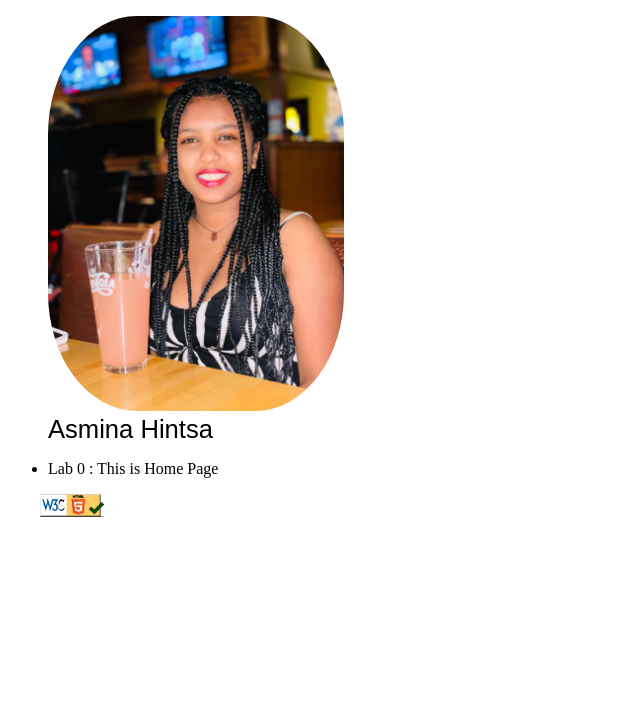
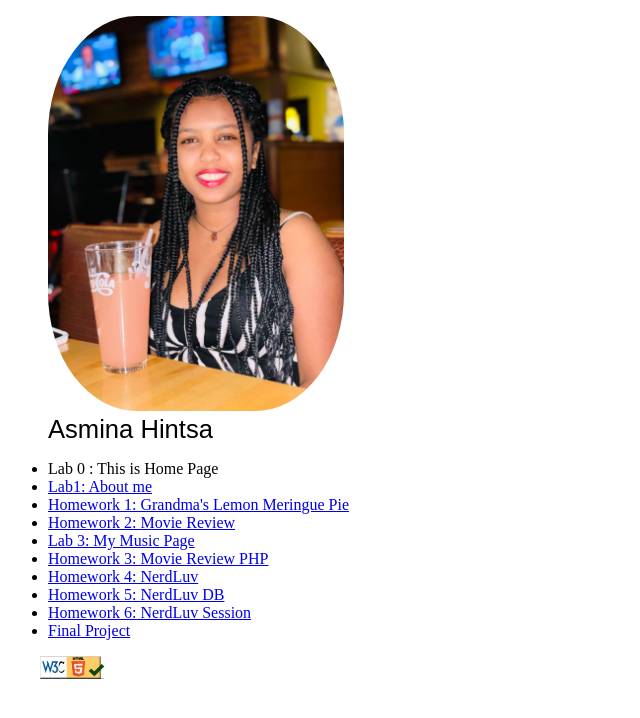
Before and after one commit to AsminaTekle/WAP, a plain HTML site: page index.html in a window 1280 px wide. Shown: the whole page, without its empty margins (0-640 px from the left). Drawn offline with Linux system fonts and the light colour scheme.

Commit message:
Update index.html

```diff
--- a/index.html
+++ b/index.html
@@ -15,7 +15,16 @@
     <nav>
         <ul>
             <li>Lab 0 : This is Home Page</li>
-              </ul>
+            <li><a href="#">Lab1: About me</a></li>
+            <li><a href="#">Homework 1: Grandma's Lemon Meringue Pie</a></li>
+            <li><a href="#">Homework 2: Movie Review</a></li>
+            <li><a href="#">Lab 3: My Music Page</a></li>
+            <li><a href="#">Homework 3: Movie Review PHP</a></li>
+            <li><a href="#">Homework 4: NerdLuv</a></li>
+            <li><a href="#">Homework 5: NerdLuv DB</a></li>
+            <li><a href="#">Homework 6: NerdLuv Session</a></li>
+            <li><a href="#">Final Project</a></li>
+         </ul>
     </nav>
     <footer>
         <a target="_blank" href="https://validator.w3.org/">
```
